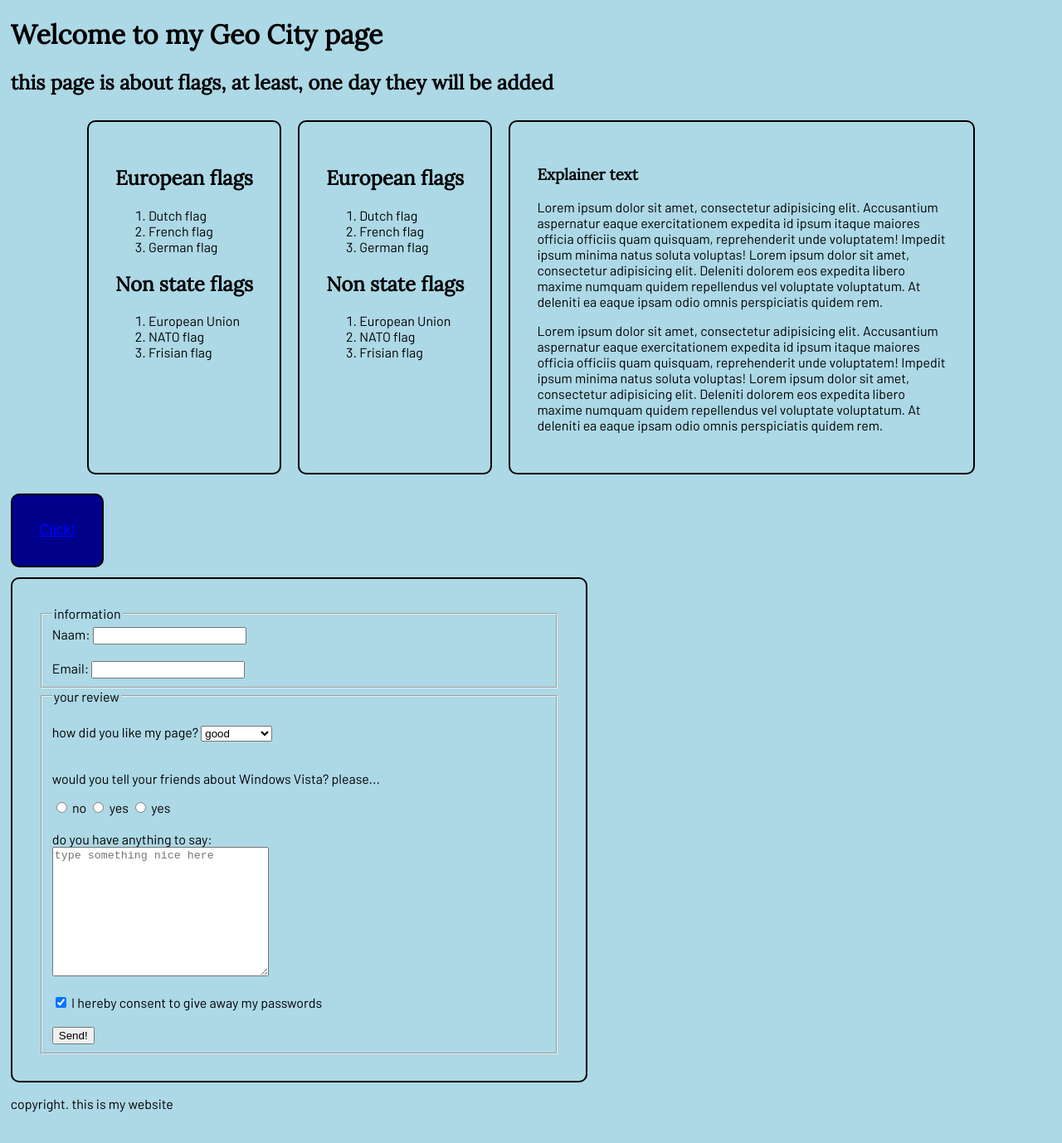
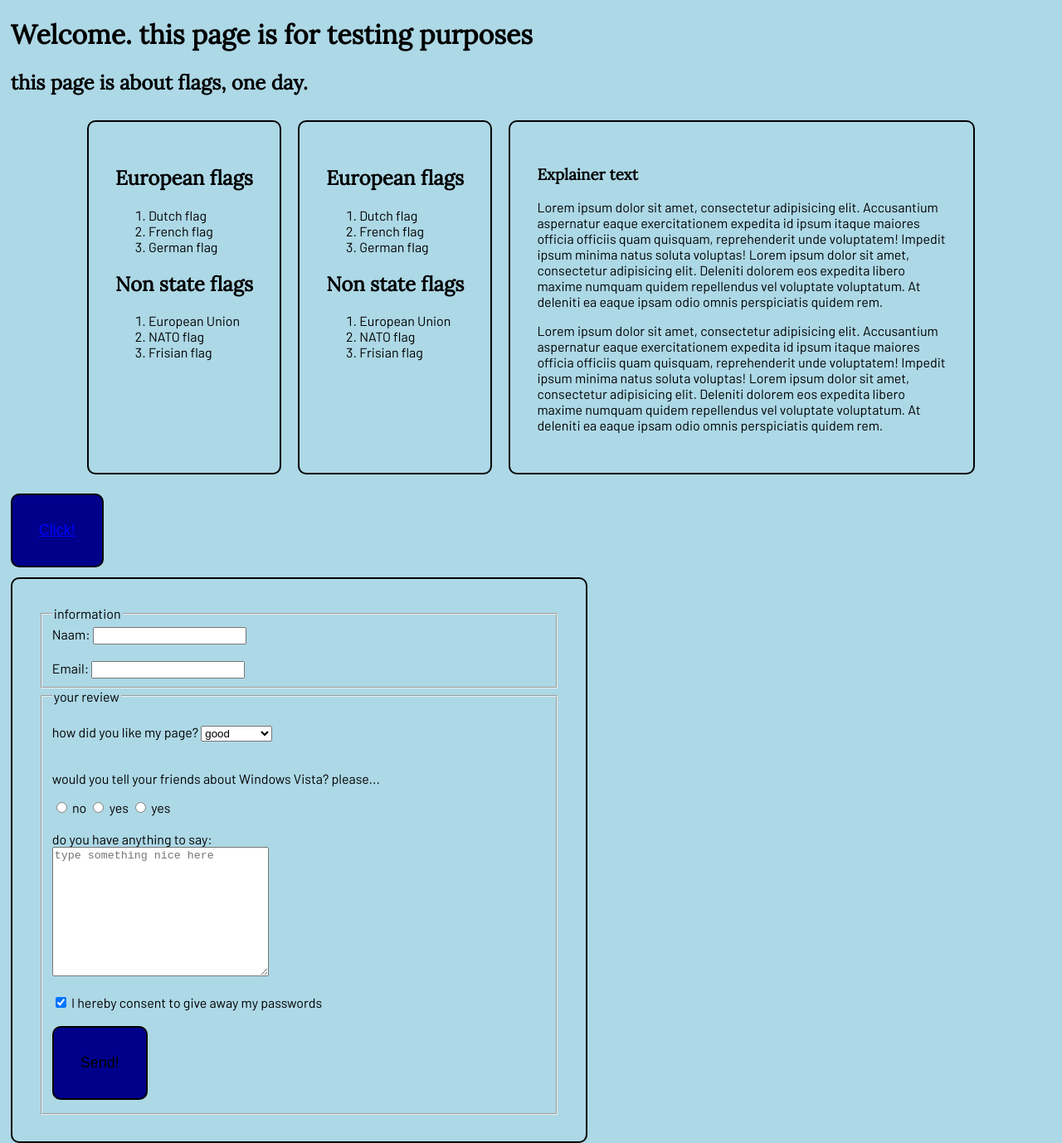
Before and after one commit to wpeckelsen/html-css-project, a plain HTML site: page index.html in a window 1280 px wide. Shown: the top 1378 px of the page at 83% size. Before the commit the page ends 1356 px from the top, so only its background shows below. Drawn offline with Linux system fonts and the light colour scheme.

Commit message:
added elements

```diff
--- a/index.html
+++ b/index.html
@@ -7,8 +7,8 @@
 </head>
 
 <body>
-<h1>Welcome to my Geo City page</h1>
-<h2>this page is about flags, at least, one day they will be added</h2>
+<h1>Welcome. this page is for testing purposes</h1>
+<h2>this page is about flags, one day. </h2>
 
 <div class="flex-div">
 <div id="flag-list">
@@ -121,7 +121,7 @@
 
         <br><br>
 
-        <button type="submit"> Send! </button>
+        <button type="submit" class="button"> Send! </button>
     </fieldset>
 
 </form>
```
